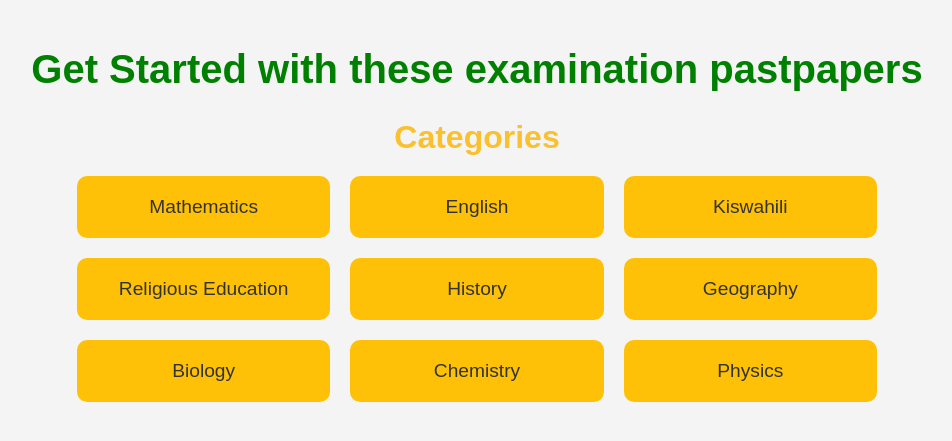
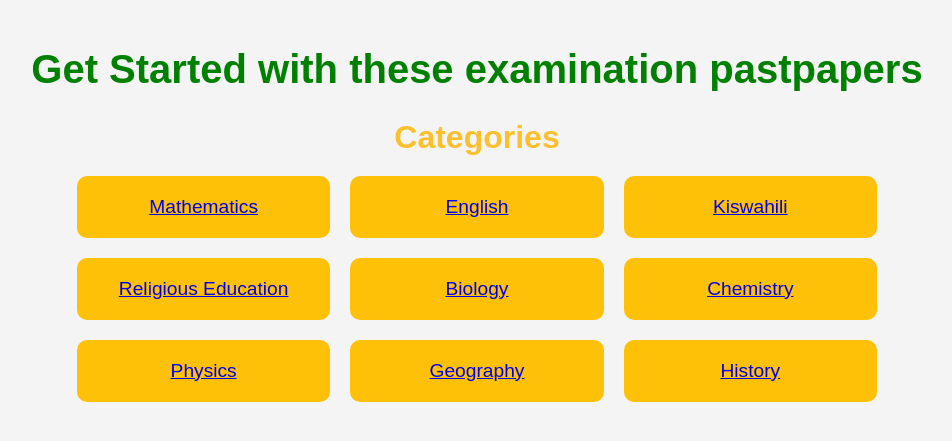
Before and after one commit to Nickson-Simiyu/GeePeeTea, a Flask app: page /student/pastpapers in a window 1280 px wide. Shown: the part 189-630 px from the top of the page, without its empty margins (163-1115 px from the left). Run offline with Flask 3, Linux system fonts and the light colour scheme; some libraries are stand-ins or nearby versions.

Commit message:
Initial Commit

```diff
--- /dev/null
+++ b/js/pastpapers.js
@@ -0,0 +1,7 @@
+// Store the past papers for each subject
+const materials = {
+    mathematics: [
+        { name: "Math Past Paper 1", link: "/media/pastpaper/kcse-math-p1.pdf" },
+        { name: "Math Past Paper 2", link: "/media/pastpaper/kcse-math-p2.pdf" },
+    ],
+}
--- a/templates/student/pastpapers.html
+++ b/templates/student/pastpapers.html
@@ -11,16 +11,20 @@
         <h1>Get Started with these examination pastpapers</h1>
         <h2>Categories</h2>
         <div class="category-grid">
-            <div class="category-card">Mathematics</div>
-            <div class="category-card">English</div>
-            <div class="category-card">Kiswahili</div>
-            <div class="category-card">Religious Education</div>
-            <div class="category-card">History</div>
-            <div class="category-card">Geography</div>
-            <div class="category-card">Biology</div>
-            <div class="category-card">Chemistry</div>
-            <div class="category-card">Physics</div>
+            <div class="category-card">
+                <a href="media/pastpapers/" download="kcse_math_p1.pdf">Mathematics</a>
+            </div>
+            <div class="category-card"><a href="media/pastpapers/kcse-eng-p3.pdf" download="kcse_eng_p3.pdf">English</a></div>
+            <div class="category-card"><a href="media/pastpapers/kcse-kisw-p1.pdf" download="kcse_kisw_p1.pdf">Kiswahili</a></div>
+            <div class="category-card"><a href="media/pastpapers/kcse-re-p1.pdf" download="kcse_re_p1.pdf">Religious Education</a></div>
+            <div class="category-card"><a href="media/pastpapers/kcse-bio-p1.pdf" download="kcse_bio_p1.pdf">Biology</a></div>
+            <div class="category-card"><a href="media/pastpapers/kcse-chem-p1.pdf" download="kcse_chem_p1.pdf">Chemistry</a></div>
+            <div class="category-card"><a href="media/pastpapers/kcse-phy-p1.pdf" download="kcse_phy_p1.pdf">Physics</a></div>
+            <div class="category-card"><a href="media/pastpapers/kcse-geo-p1.pdf" download="kcse_geo_p1.pdf">Geography</a></div>
+            <div class="category-card"><a href="media/pastpapers/" download="kcse_history_p1.pdf">History</a></div>
         </div>
     </div>
+    <!-- <script src="{{ url_for('serve_js', filename='pastpapers.js') }}"></script> -->
+     <script src="js/pastpapers.js"></script>
 </body>
 </html>
```
Also changed, not shown: templates/student/syllabus.html (+11 -9 lines), 17 other files.
